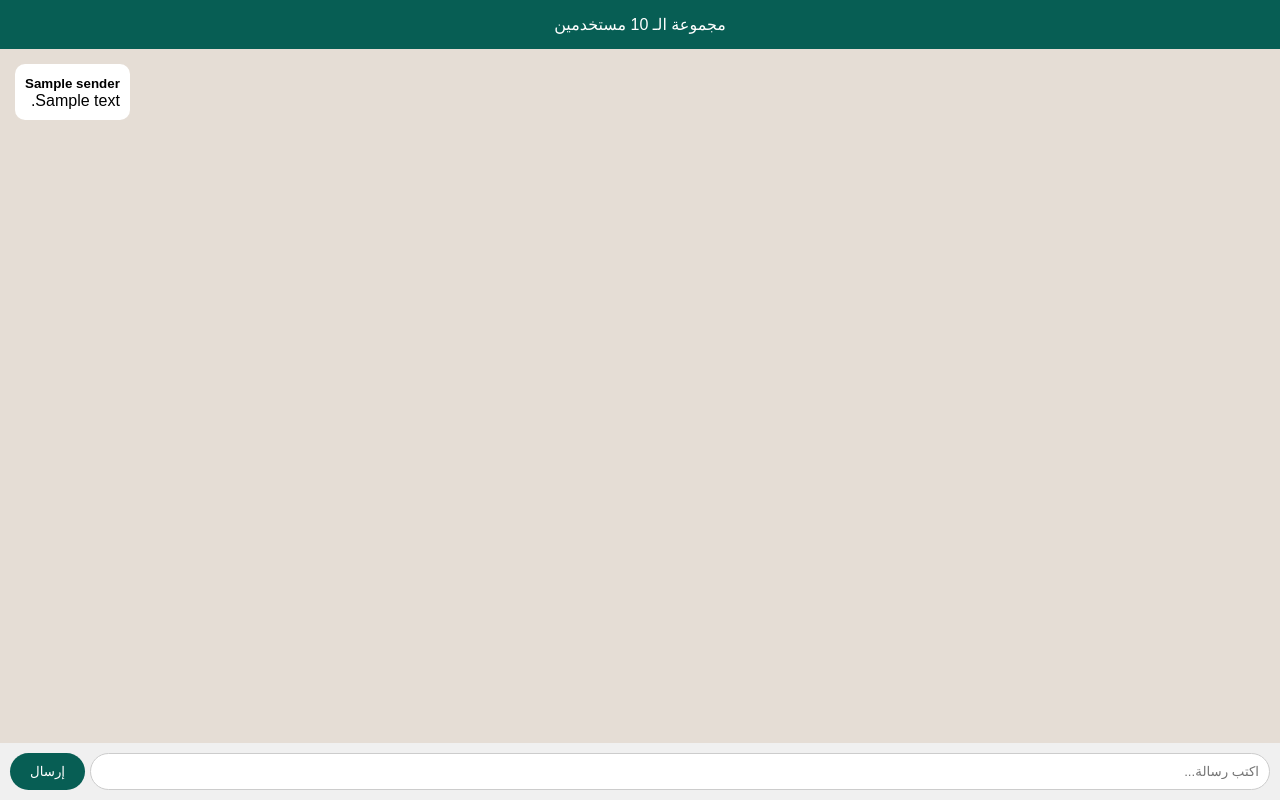
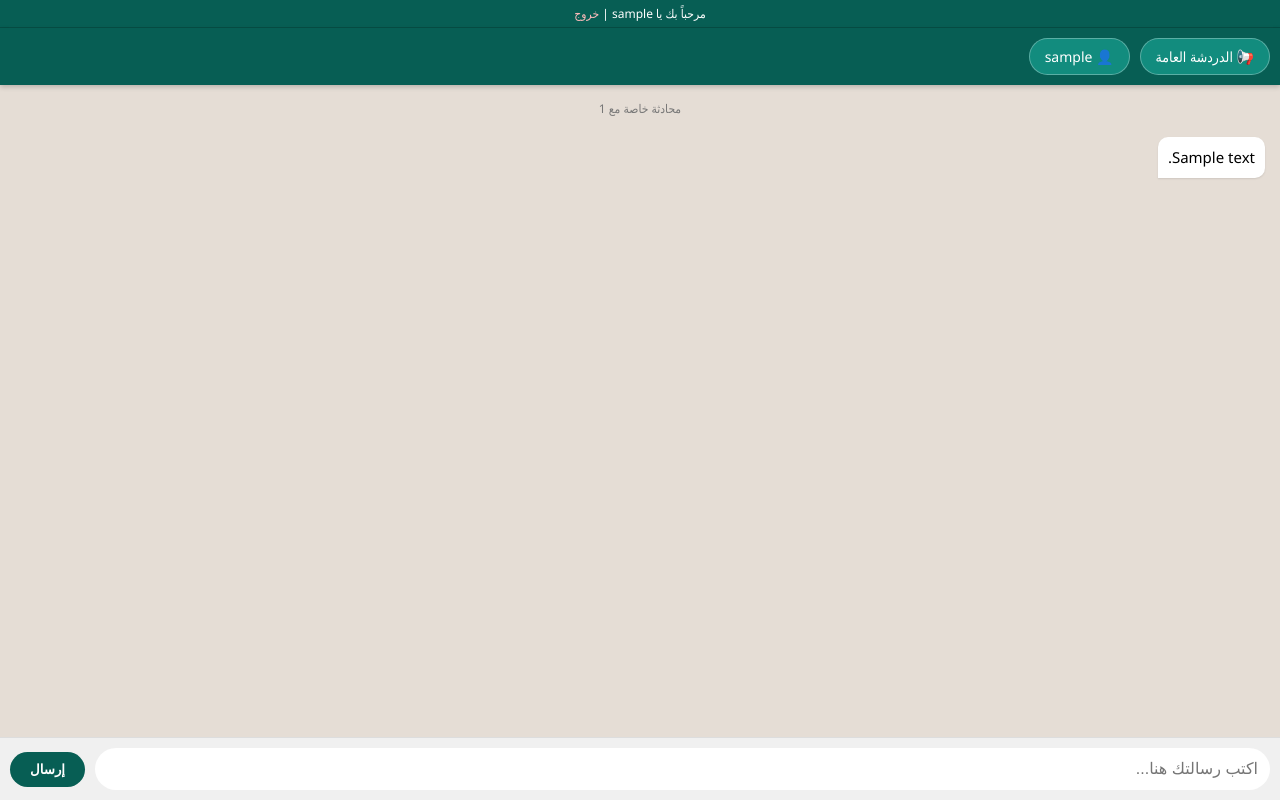
Before and after one commit to mhndmkhtar74-png/mobile-chat-app, a Flask app: page /private/1 in a window 1280 px wide. Run offline with Flask 3, Linux system fonts and the light colour scheme; the visitor is signed in with stand-in values (Sample User, id 1); a database or web service that is not in the repository returns one stand-in record (values such as "Sample title"); some libraries are stand-ins or nearby versions.

Commit message:
Update chat.html

```diff
--- a/templates/chat.html
+++ b/templates/chat.html
@@ -3,35 +3,80 @@
 <head>
     <meta charset="UTF-8">
     <meta name="viewport" content="width=device-width, initial-scale=1.0">
-    <title>مراسلة</title>
+    <title>دردشة بيت مختار</title>
     <style>
-        body { font-family: sans-serif; margin: 0; display: flex; flex-direction: column; height: 100vh; background: #e5ddd5; }
-        header { background: #075e54; color: white; padding: 15px; text-align: center; }
-        #chat-window { flex: 1; overflow-y: auto; padding: 15px; display: flex; flex-direction: column; gap: 10px; }
-        .msg { background: white; padding: 10px; border-radius: 10px; max-width: 80%; width: fit-content; }
-        .my-msg { align-self: flex-start; background: #dcf8c6; }
-        .other-msg { align-self: flex-end; }
-        form { background: #f0f0f0; padding: 10px; display: flex; gap: 5px; }
-        input { flex: 1; padding: 10px; border-radius: 20px; border: 1px solid #ccc; outline: none; }
-        button { background: #075e54; color: white; border: none; padding: 10px 20px; border-radius: 20px; }
+        body { font-family: 'Segoe UI', Tahoma, Geneva, Verdana, sans-serif; background-color: #e5ddd5; margin: 0; display: flex; flex-direction: column; height: 100vh; }
+
+        /* شريط العائلة العلوي */
+        .family-bar { background: #075e54; color: white; padding: 10px; overflow-x: auto; display: flex; white-space: nowrap; gap: 10px; box-shadow: 0 2px 5px rgba(0,0,0,0.2); }
+        .family-member { background: #128c7e; padding: 8px 15px; border-radius: 20px; text-decoration: none; color: white; font-size: 14px; border: 1px solid rgba(255,255,255,0.3); }
+        .family-member.active { background: #25d366; font-weight: bold; border: 1px solid white; }
+
+        /* منطقة الرسائل */
+        .chat-container { flex: 1; overflow-y: auto; padding: 15px; display: flex; flex-direction: column; gap: 10px; }
+        .message { max-width: 80%; padding: 10px; border-radius: 10px; position: relative; font-size: 15px; line-height: 1.4; box-shadow: 0 1px 2px rgba(0,0,0,0.1); }
+        .sent { align-self: flex-end; background-color: #dcf8c6; border-bottom-right-radius: 0; }
+        .received { align-self: flex-start; background-color: #ffffff; border-bottom-left-radius: 0; }
+
+        .sender-name { font-weight: bold; font-size: 12px; color: #075e54; margin-bottom: 3px; display: block; }
+        .msg-content { word-wrap: break-word; }
+
+        /* صندوق الإدخال السفلي */
+        .input-area { background: #f0f0f0; padding: 10px; display: flex; gap: 10px; align-items: center; border-top: 1px solid #ddd; }
+        input[type="text"] { flex: 1; padding: 12px; border: none; border-radius: 25px; outline: none; font-size: 16px; }
+        button { background: #075e54; color: white; border: none; padding: 10px 20px; border-radius: 25px; cursor: pointer; font-weight: bold; }
+
+        .header-title { background: #075e54; color: white; text-align: center; padding: 5px; font-size: 12px; border-bottom: 1px solid #054d44; }
     </style>
 </head>
 <body>
-    <header>مجموعة الـ 10 مستخدمين</header>
 
-    <div id="chat-window">
-        {% for msg in messages %}
-            <div class="msg {% if msg.sender == current_user.username %}my-msg{% else %}other-msg{% endif %}">
-                <small><b>{{ msg.sender }}</b></small><br>
-                {{ msg.content }}
-            </div>
+    <div class="header-title">
+        مرحباً بك يا {{ current_user.username }} | <a href="/logout" style="color: #ffbcbc; text-decoration: none;">خروج</a>
+    </div>
+
+    <div class="family-bar">
+        <a href="/" class="family-member {% if not recipient %}active{% endif %}">📢 الدردشة العامة</a>
+
+        {% for user in users %}
+        <a href="/private/{{ user.username }}" class="family-member {% if recipient == user.username %}active{% endif %}">
+            👤 {{ user.username }}
+        </a>
         {% endfor %}
     </div>
 
-    <form action="/send" method="post">
-        <input type="text" name="content" placeholder="اكتب رسالة..." required>
-        <input type="hidden" name="receiver" value="Group">
+    <div class="chat-container" id="chatBox">
+        <div style="text-align: center; color: #777; font-size: 12px; margin-bottom: 10px;">
+            {% if recipient %}
+                محادثة خاصة مع {{ recipient }}
+            {% else %}
+                مجموعة بيت مختار العامة
+            {% endif %}
+        </div>
+
+        {% for msg in messages %}
+        <div class="message {% if msg.sender == current_user.username %}sent{% else %}received{% endif %}">
+            {% if not recipient and msg.sender != current_user.username %}
+                <span class="sender-name">{{ msg.sender }}</span>
+            {% endif %}
+            <div class="msg-content">{{ msg.content }}</div>
+        </div>
+        {% endfor %}
+    </div>
+
+    <form class="input-area" action="/send" method="POST">
+        <input type="hidden" name="chat_type" value="{% if recipient %}private{% else %}public{% endif %}">
+        <input type="hidden" name="receiver" value="{{ recipient if recipient else 'Group' }}">
+
+        <input type="text" name="content" placeholder="اكتب رسالتك هنا..." required autocomplete="off">
         <button type="submit">إرسال</button>
     </form>
+
+    <script>
+        // لجعل الشات ينزل لآخر رسالة تلقائياً عند الفتح
+        var chatBox = document.getElementById("chatBox");
+        chatBox.scrollTop = chatBox.scrollHeight;
+    </script>
+
 </body>
 </html>
```
